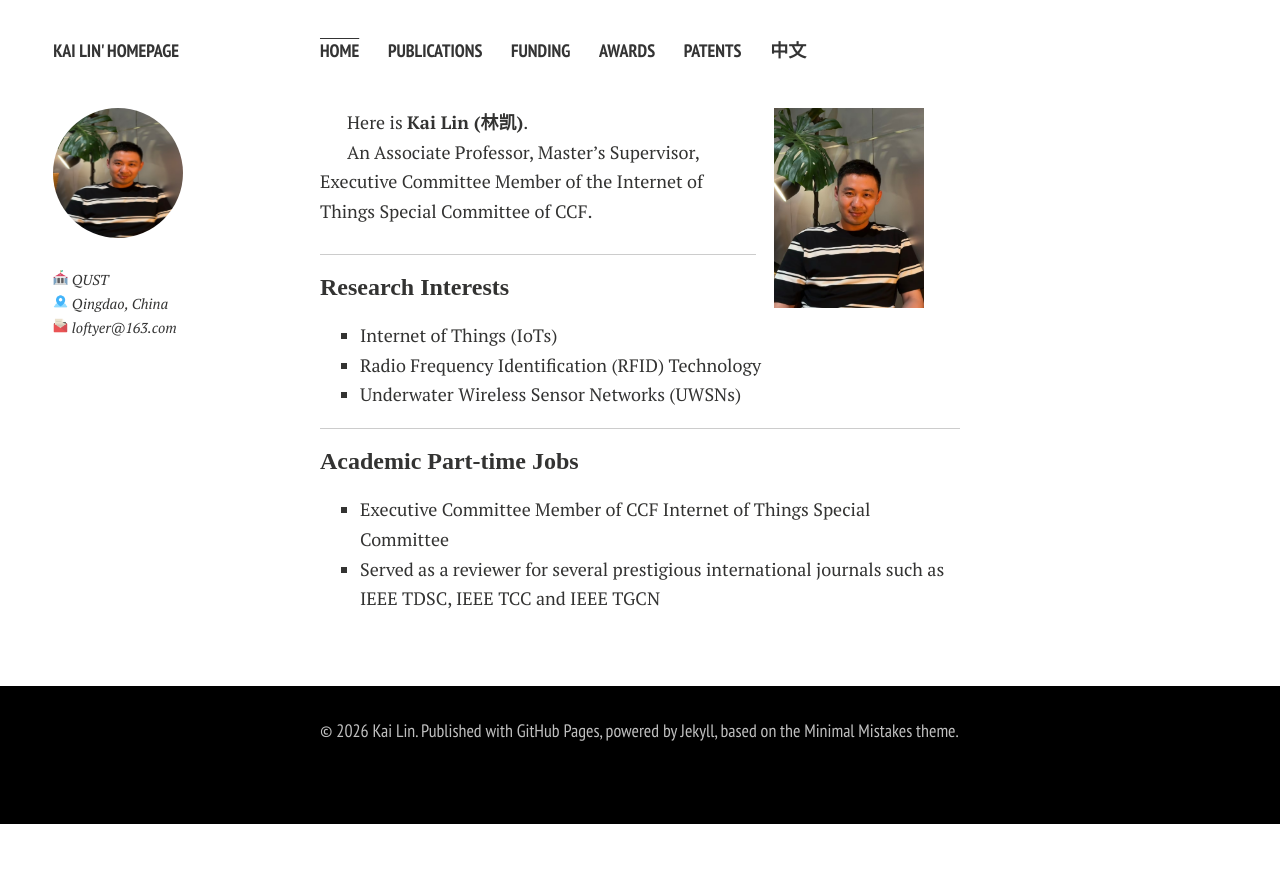
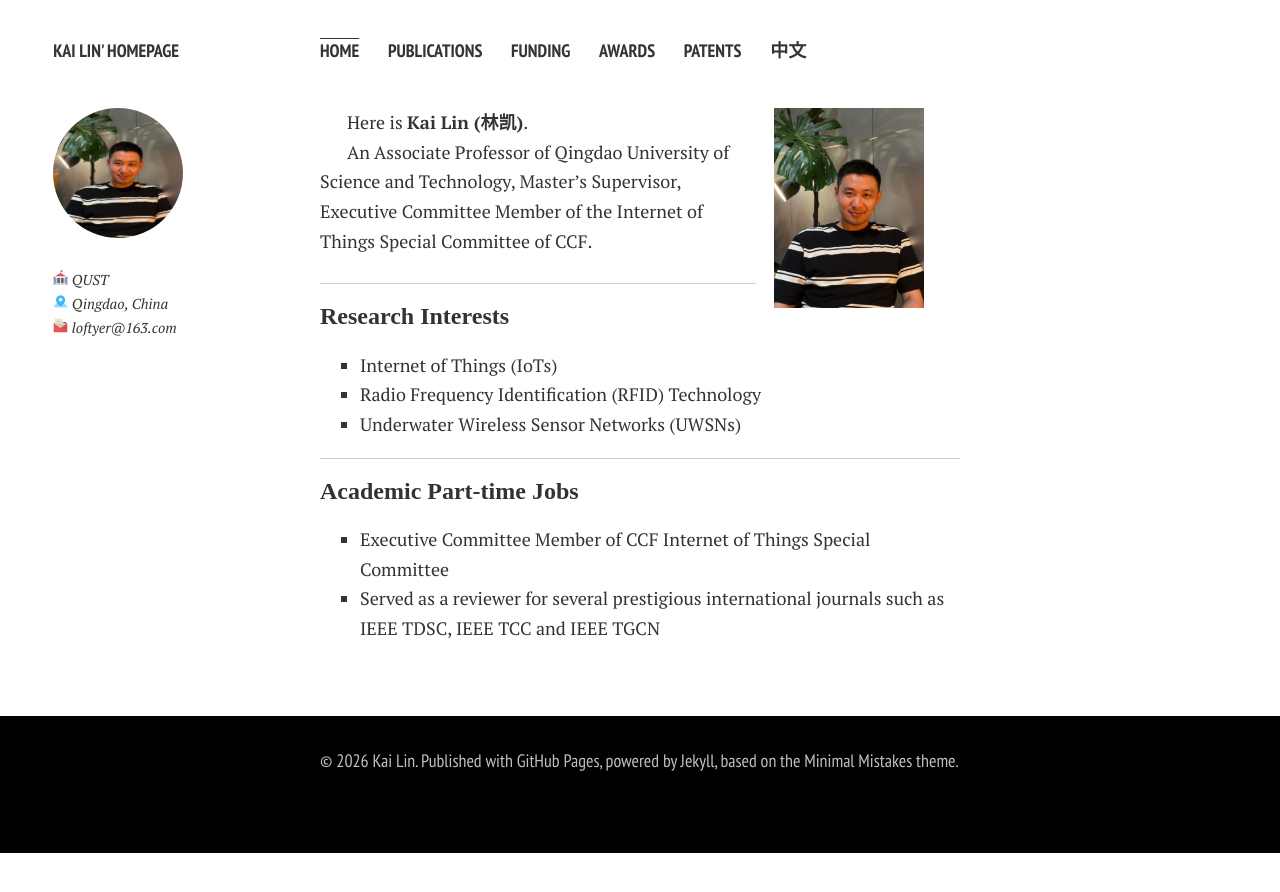
Before and after one commit to LoftyerLK/LoftyerLK.github.io, a Jekyll site: the page built from index.md, in a window 1280 px wide. Shown: the top 892 px of the page. Built offline with Jekyll 4.4.1, drawn with Linux system fonts in a browser that asks for light colours; nearby versions of some CDN libraries; comment, search, counter and statistics services are not loaded; a style sheet for code colours, icons or effects is not loaded.

Commit message:
Update index.md

```diff
--- a/index.md
+++ b/index.md
@@ -5,7 +5,7 @@ layout: page
 
 Here is **Kai Lin (林凯)**.<br>
 
-An Associate Professor, Master's Supervisor, Executive Committee Member of the Internet of Things Special Committee of CCF.
+An Associate Professor of Qingdao University of Science and Technology, Master's Supervisor, Executive Committee Member of the Internet of Things Special Committee of CCF.
 
 ---
 
```
